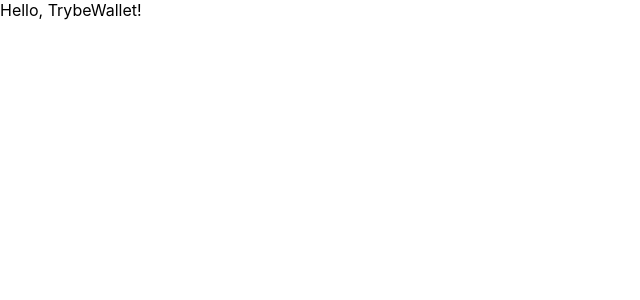
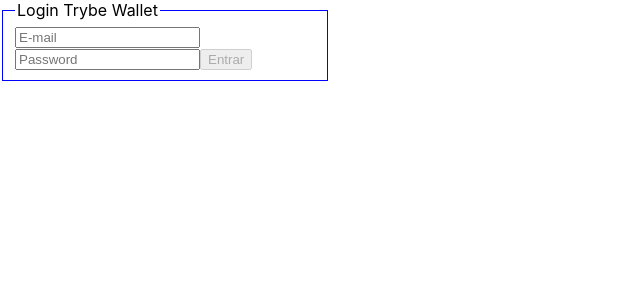
Before and after one commit to cae07/sd-013-a-project-trybewallet, a React (Create React App) app: page / in a window 1280 px wide. Shown: the top 300 px of the page, without its empty margins (0-640 px from the left). Built offline with nearby package versions, Linux system fonts and the light colour scheme.

Commit message:
Requisito: 1- Crie uma página inicial de login <Login />

```diff
--- a/src/App.css
+++ b/src/App.css
@@ -1,41 +1,4 @@
-.App {
-  text-align: center;
+.container-login {
+  border: blue solid 1px;
+  width: 300px;
 }
-
-.App-logo {
-  height: 40vmin;
-  pointer-events: none;
-}
-
-@media ( prefers-reduced-motion : no-preference ) {
-
-  .App-logo {
-    animation: App-logo-spin infinite 20s linear;
-  }
-}
-
-.App-header {
-  align-items: center;
-  background-color: #282c34;
-  color: white;
-  display: flex;
-  flex-direction: column;
-  font-size: calc(10px + 2vmin);
-  justify-content: center;
-  min-height: 100vh;
-}
-
-.App-link {
-  color: #61dafb;
-}
-
-@keyframes App-logo-spin {
-
-  from {
-    transform: rotate(0deg);
-  }
-
-  to {
-    transform: rotate(360deg);
-  }
-}
--- a/src/App.js
+++ b/src/App.js
@@ -1,7 +1,19 @@
-import React from 'react';
+import React, { Component } from 'react';
+import { BrowserRouter, Route, Switch } from 'react-router-dom';
+import Login from './pages/Login';
+import Wallet from './pages/Wallet';
+import './App.css';
 
-function App() {
-  return <div>Hello, TrybeWallet!</div>;
+class App extends Component {
+  render() {
+    return (
+      <BrowserRouter>
+        <Switch>
+          <Route exact path="/" component={ Login } />
+          <Route exact path="/carteira" component={ Wallet } />
+        </Switch>
+      </BrowserRouter>
+    );
+  }
 }
-
 export default App;
--- a/src/actions/index.js
+++ b/src/actions/index.js
@@ -1 +1,7 @@
 // Coloque aqui suas actions
+
+// Action é uma função que retorna um objeto que contenha ao menos uma chave denominada "type"
+export const LOGIN_SUBMIT = 'LOGIN_SUBMIT';
+export const loginSubmit = () => (
+  { }
+);
--- a/src/index.js
+++ b/src/index.js
@@ -1,14 +1,18 @@
 import React from 'react';
 import ReactDOM from 'react-dom';
-import { BrowserRouter } from 'react-router-dom';
+import { Provider } from 'react-redux';
+// import { BrowserRouter } from 'react-router-dom';
+import store from './store';
 import './index.css';
 import App from './App';
 import * as serviceWorker from './serviceWorker';
 
 ReactDOM.render(
-  <BrowserRouter>
-    <App />
-  </BrowserRouter>,
+  <React.StrictMode>
+    <Provider store={ store }>
+      <App />
+    </Provider>
+  </React.StrictMode>,
   document.getElementById('root'),
 );
 
--- a/src/pages/Login.js
+++ b/src/pages/Login.js
@@ -1,9 +1,91 @@
 import React from 'react';
+import PropTypes from 'prop-types';
+import { connect } from 'react-redux';
+import { loginSubmit } from '../actions';
 
 class Login extends React.Component {
+  constructor() {
+    super();
+
+    this.state = {
+      email: '',
+      password: '',
+      disableButton: true,
+    };
+
+    this.handleChange = this.handleChange.bind(this);
+    this.onSubmitForm = this.onSubmitForm.bind(this);
+  }
+
+  // Função executada ao clicar no botão
+  // Por enquanto vai exibir um console.log com as informações
+  // do estado e vai redirecionar para a página seguinte
+  onSubmitForm() {
+    const { history, dispatchSetValue } = this.props;
+    // Disparamos a nossa action através da função importada
+    // de actions.js, que apelidamos de dispatchSetValue
+    dispatchSetValue(this.state);
+    history.push('/carteira');
+  }
+
+  // Função genérica para salvar o que é digitado no input dentro do estado
+  handleChange({ target }) {
+    const { name, value } = target;
+    this.setState({ [name]: value });
+  }
+
   render() {
-    return <div>Login</div>;
+    const { email, password, disableButton } = this.state;
+    return (
+      <fieldset className="container-login">
+        <legend>Login Trybe Wallet</legend>
+        <input
+          type="text"
+          data-testid="email-input"
+          name="email"
+          placeholder="E-mail"
+          onChange={ this.handleChange }
+          value={ email }
+        />
+        <input
+          type="text"
+          data-testid="password-input"
+          name="password"
+          placeholder="Password"
+          onChange={ this.handleChange }
+          value={ password }
+        />
+        <button
+          type="button"
+          onClick={ this.onSubmitForm }
+          disabled={ disableButton }
+        >
+          Entrar
+        </button>
+      </fieldset>
+    );
   }
 }
 
-export default Login;
+Login.propTypes = {
+  dispatchSetValue: PropTypes.func.isRequired,
+  history: PropTypes.shape({
+    push: PropTypes.func.isRequired,
+  }).isRequired,
+};
+
+const mapDispatchToProps = (dispatch) => ({
+  // dispatchSetValue é um "apelido" para executarmos a nossa action creator
+  // Nossa action creator é a função importada do arquivo actions
+  // ou seja, setPersonalValue,
+  // que vai receber um parâmetro
+  // esse parâmetro é o estado do nosso componente
+  // aqui estamos apenas avisando que vai existir um parâmetro
+  // mas o estado do componente é passado no momento da execução
+  // nesse caso, dentro da função onSubmitForm
+  dispatchSetValue: (email, password) => dispatch(loginSubmit(email, password)),
+}
+);
+
+export default connect(null, mapDispatchToProps)(Login);
+// a função connect conversa com o Provider, um avisa o outro quando há alterações.
--- a/src/reducers/index.js
+++ b/src/reducers/index.js
@@ -1,5 +1,10 @@
-// import user from './user';
-// import wallet from './wallet';
+import { combineReducers } from 'redux';
+import user from './user';
+import wallet from './wallet';
 
 // Configure os seus reducers.
 // ATENÇÃO: você obrigatoriamente tem que utilizar as chaves "user" e "wallet" no seu estado global
+
+const rootReducer = combineReducers({ user, wallet });
+
+export default rootReducer;
--- a/src/reducers/user.js
+++ b/src/reducers/user.js
@@ -1 +1,21 @@
 // Esse reducer será responsável por tratar as informações da pessoa usuária
+
+// importar as actions
+import { LOGIN_SUBMIT } from '../actions';
+
+// declarar o estado inicial
+const initialState = {
+  email: '',
+  password: '',
+};
+
+function user(state = initialState, action) {
+  switch (action.type) {
+  case LOGIN_SUBMIT:
+    return { ...state };
+  default:
+    return state;
+  }
+}
+
+export default user;
--- /dev/null
+++ b/src/store.js
@@ -0,0 +1,14 @@
+import { createStore, applyMiddleware } from 'redux';
+import { composeWithDevTools } from 'redux-devtools-extension';
+import thunk from 'redux-thunk';
+// import reducer from '../reducers';
+import reducer from './reducers';
+
+const store = createStore(
+  reducer,
+  composeWithDevTools(
+    applyMiddleware(thunk),
+  ),
+);
+
+export default store;
```
